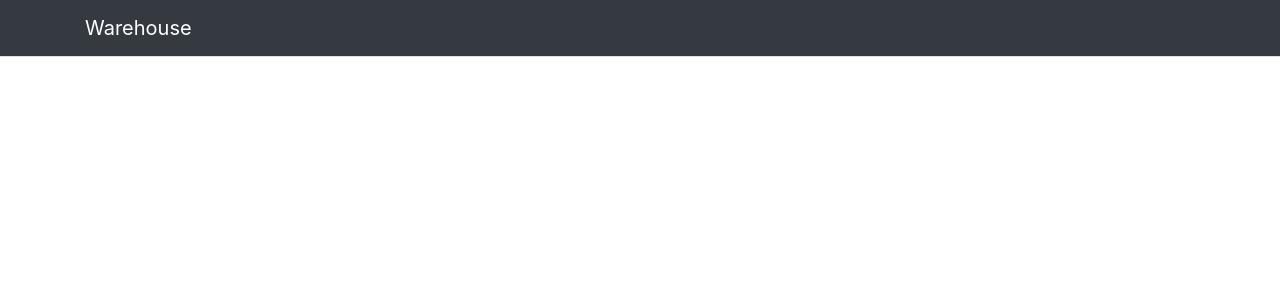
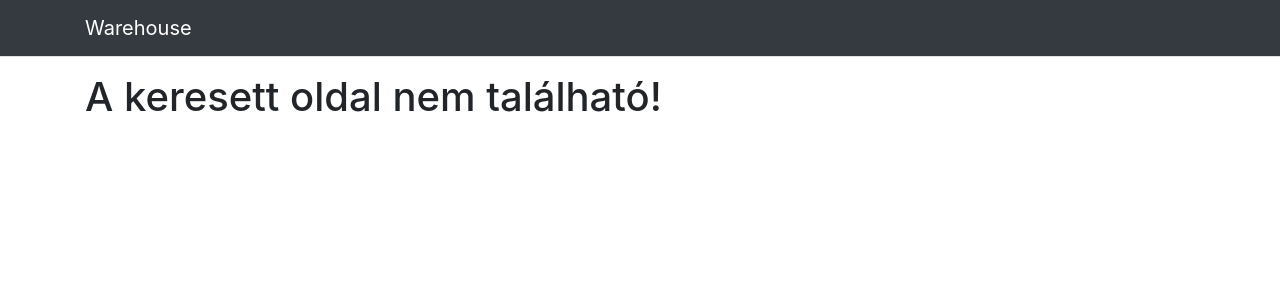
Before and after one commit to jbence1994/warehouse-ui, a React (Create React App) app: page /hiba in a window 1280 px wide. Shown: the top 300 px of the page. Built offline with nearby package versions, Linux system fonts and the light colour scheme.

Commit message:
Create and configure not found page for application's paths (#3)

```diff
--- a/src/App.js
+++ b/src/App.js
@@ -1,7 +1,8 @@
 import React, { useState } from "react";
-import { BrowserRouter, Switch, Route } from "react-router-dom";
+import { BrowserRouter, Switch, Route, Redirect } from "react-router-dom";
 
 import Navbar from "./components/common/navbar";
+import NotFound from "./pages/notFound";
 import Home from "./pages/home";
 
 import "./App.css";
@@ -11,19 +12,22 @@ const App = () => {
     name: "Warehouse",
     pages: {
       home: { name: "Főoldal", path: "/" },
+      notFound: { name: "A keresett oldal nem található", path: "/hiba" },
     },
   });
 
   const { name: applicationName } = application;
   const { pages } = application;
-  const { home } = pages;
+  const { home, notFound } = pages;
 
   return (
     <BrowserRouter>
       <Navbar title={applicationName} homeRoute={home.path} routes={[]} />
       <main className="container">
         <Switch>
+          <Route exact path={notFound.path} component={NotFound} />
           <Route exact path={home.path} component={Home} />
+          <Redirect to={notFound.path} />
         </Switch>
       </main>
     </BrowserRouter>
--- /dev/null
+++ b/src/pages/notFound.jsx
@@ -0,0 +1,7 @@
+import React from "react";
+
+const NotFound = () => {
+  return <h1>A keresett oldal nem található!</h1>;
+};
+
+export default NotFound;
```
